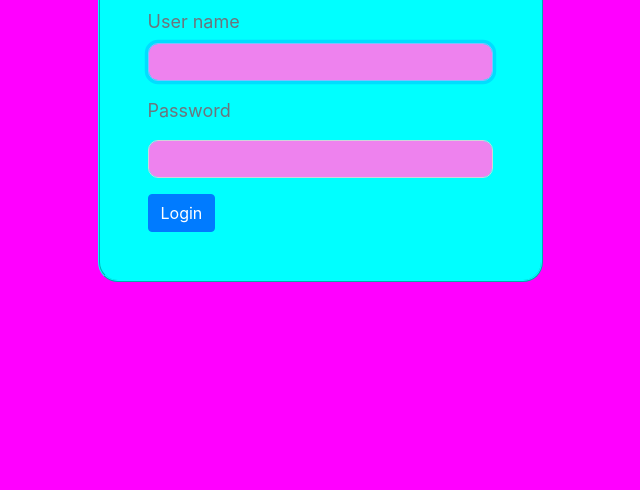
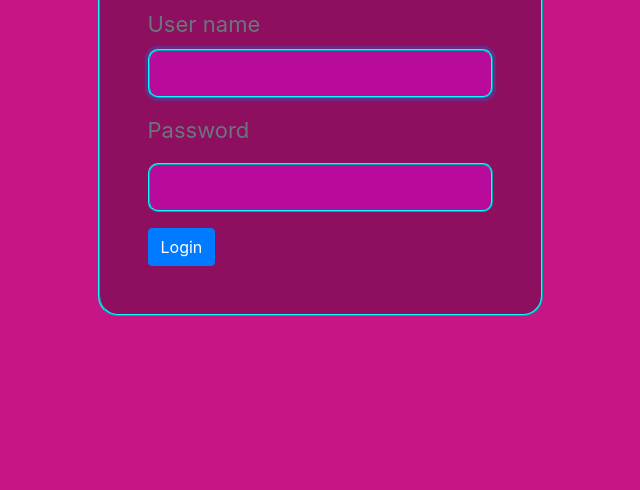
Before and after one commit to Sudar2002/SdrCalculator, a website: page log_in/index.html in a window 1280 px wide. Shown: the part 310-800 px from the top of the page, without its empty margins (320-960 px from the left). Drawn offline with Linux system fonts and the light colour scheme; files that its build step writes are made by us from their sources; files whose address does not match are found by name.

Commit message:
Update index.css

```diff
--- a/public/css/index.css
+++ b/public/css/index.css
@@ -1,5 +1,5 @@
 html,section,#abc{
-    background-color: magenta;
+    background-color:mediumvioletred;
 
   }
 
@@ -8,8 +8,8 @@ html,section,#abc{
   }
 
 
-  #fbody{
-    background-color:aqua;
+  #fbody,#userName,#password{
+    background-color:rgba(0, 0, 0, 0.288);
     border: 2px ridge aqua;
     border-radius: 20px;
   }
@@ -18,12 +18,15 @@ html,section,#abc{
   }
 
   label{
-    font-size:large;
+    font-size:22px;
+
 
   }
   #userName,#password{
-    background-color:violet;
+    background-color:rgba(246, 5, 246, 0.393);
     border-radius: 10px;
+    font-size:22px;
+
   }
  #loginphoto{
   border: 2px ridge blueviolet;
```
